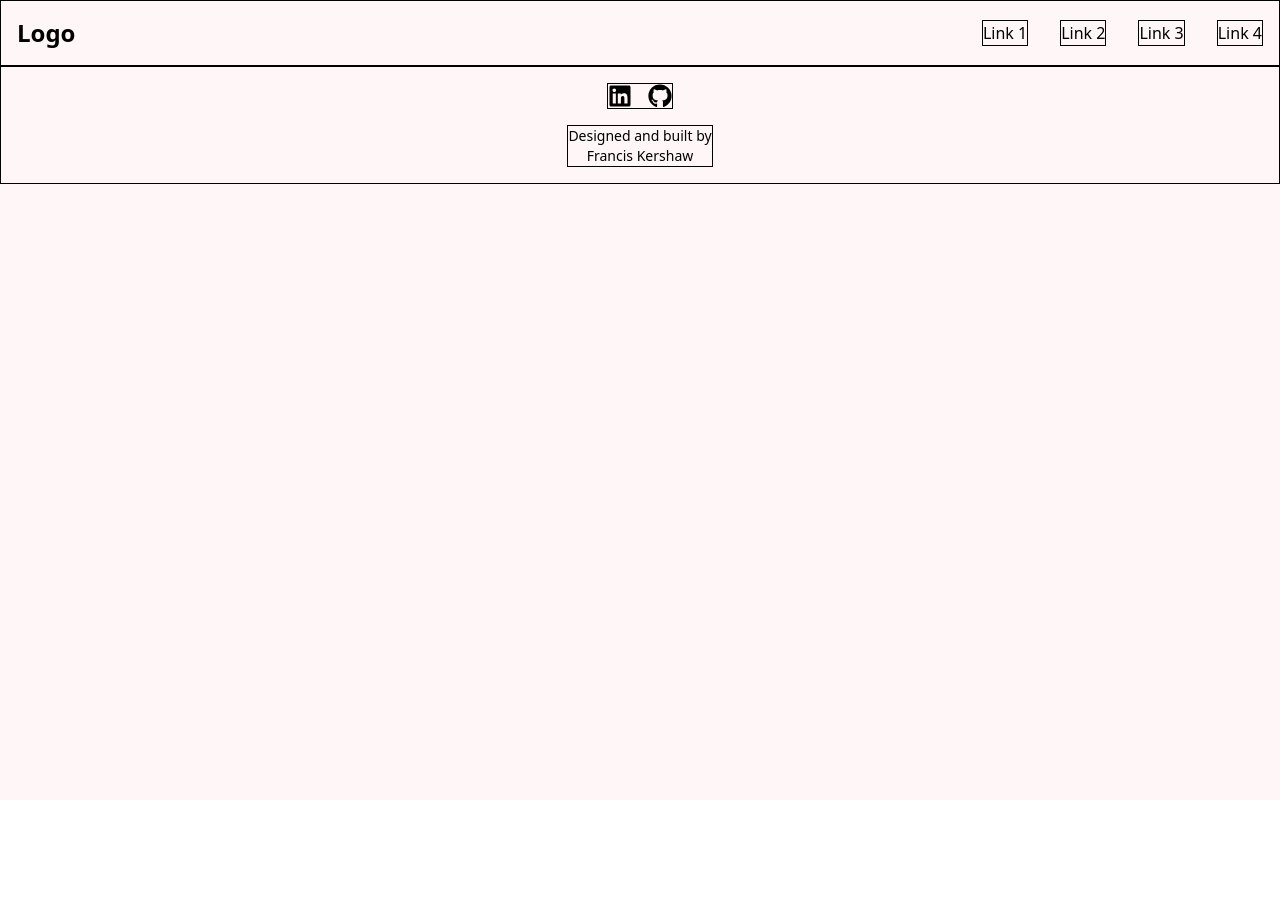
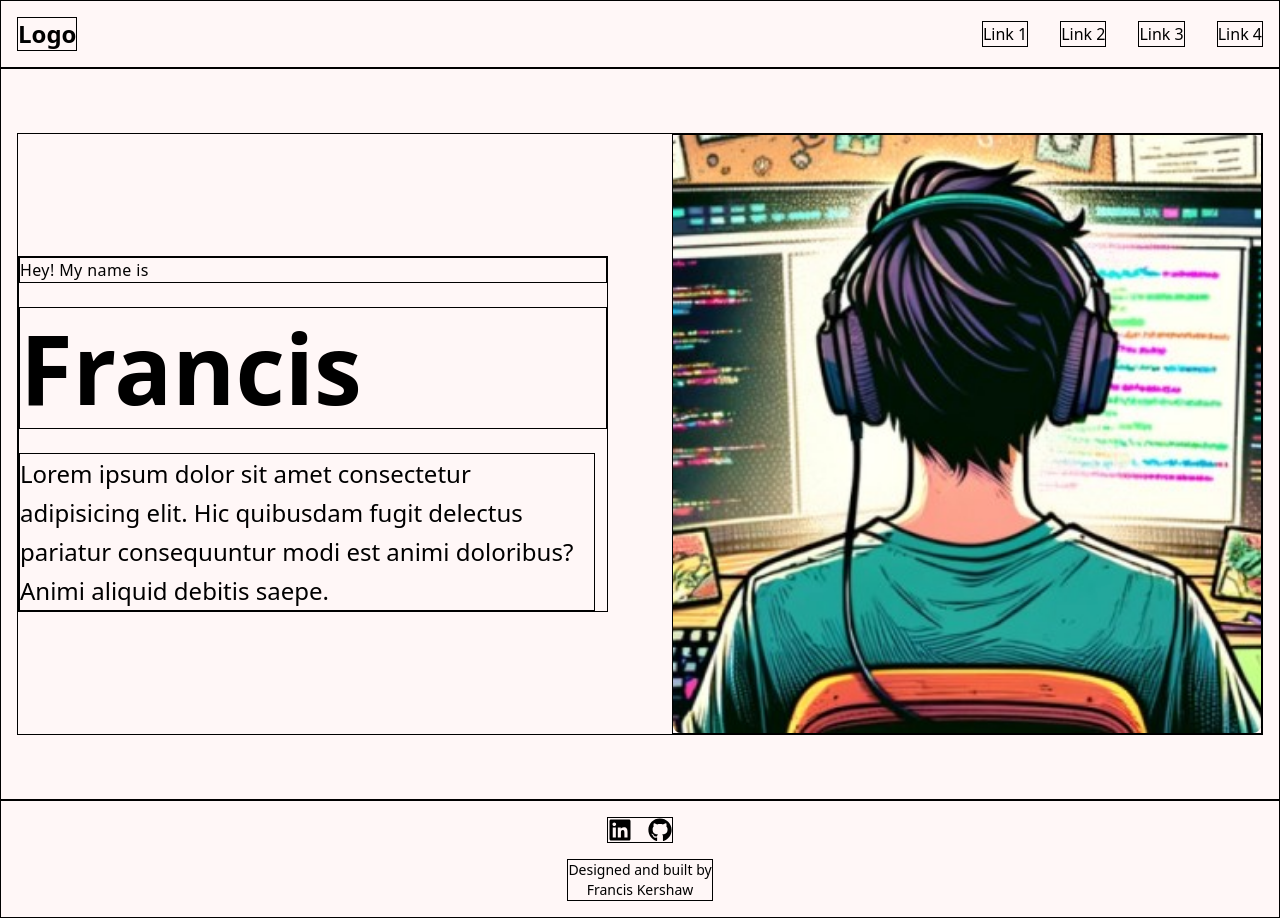
Before and after one commit to franciskershaw/francis-kershaw, a React (Vite) app: page / in a window 1280 px wide. Before the commit the page ends 800 px from the top, so only its background shows below. Built offline with nearby package versions, Linux system fonts and the light colour scheme.

Commit message:
basic hero section

```diff
--- a/src/App.tsx
+++ b/src/App.tsx
@@ -1,11 +1,15 @@
 import "./App.css";
 import Navbar from "./components/Navbar";
 import Footer from "./components/Footer";
+import HeroSection from "./components/HeroSection";
 
 function App() {
   return (
     <div className="min-h-screen bg-primary">
       <Navbar />
+
+      <HeroSection />
+
       <Footer />
     </div>
   );
--- /dev/null
+++ b/src/components/HeroSection.tsx
@@ -0,0 +1,63 @@
+import heroImage from "../../public/hero.jpeg";
+
+const HeroSection = () => {
+  return (
+    <section className="border flex items-center px-4 py-8 md:py-16">
+      <div className="max-w-7xl mx-auto w-full">
+        {/* Mobile Layout: Image first, then text */}
+        <div className="flex flex-col md:hidden items-center gap-8">
+          {/* Mobile Image - Small and Centered */}
+          <div className="w-48 h-48 rounded-lg overflow-hidden border-2 border-black">
+            <img
+              src={heroImage}
+              alt="Francis Kershaw"
+              className="w-full h-full object-cover"
+            />
+          </div>
+
+          {/* Mobile Text Content */}
+          <div className="space-y-4 border">
+            <p className="border font-medium tracking-wide">Hey! My name is</p>
+            <h1 className="border text-5xl font-bold">Francis</h1>
+            <p className="border text-lg leading-relaxed max-w-md mx-auto">
+              Lorem ipsum dolor sit amet consectetur adipisicing elit. Hic
+              quibusdam fugit delectus pariatur consequuntur modi est animi
+              doloribus? Animi aliquid debitis saepe.
+            </p>
+          </div>
+        </div>
+
+        {/* Desktop Layout: Text left, Image right */}
+        <div className="border hidden md:grid md:grid-cols-2 md:gap-12 lg:gap-16 items-center">
+          {/* Desktop Text Content */}
+          <div className="space-y-6 border">
+            <p className="border text-base font-medium tracking-wide">
+              Hey! My name is
+            </p>
+            <h1 className="border text-7xl lg:text-8xl font-bold leading-tight">
+              Francis
+            </h1>
+            <p className="border text-xl lg:text-2xl leading-relaxed max-w-xl">
+              Lorem ipsum dolor sit amet consectetur adipisicing elit. Hic
+              quibusdam fugit delectus pariatur consequuntur modi est animi
+              doloribus? Animi aliquid debitis saepe.
+            </p>
+          </div>
+
+          {/* Desktop Image - Takes up half the screen */}
+          <div className="relative h-[400px] lg:h-[600px] border">
+            <div className="absolute inset-0 rounded-lg overflow-hidden">
+              <img
+                src={heroImage}
+                alt="Francis Kershaw"
+                className="w-full h-full object-cover"
+              />
+            </div>
+          </div>
+        </div>
+      </div>
+    </section>
+  );
+};
+
+export default HeroSection;
--- a/src/components/Navbar.tsx
+++ b/src/components/Navbar.tsx
@@ -5,7 +5,7 @@ const Navbar = () => {
   return (
     <header className="border flex justify-between items-center p-4">
       <div className="flex items-center justify-between">
-        <h1 className="text-2xl font-bold">Logo</h1>
+        <h1 className="text-2xl font-bold border">Logo</h1>
       </div>
       <MobileNav />
       <nav className="hidden md:flex items-center gap-8">
```
Also changed, not shown: public/hero.jpeg (added).
